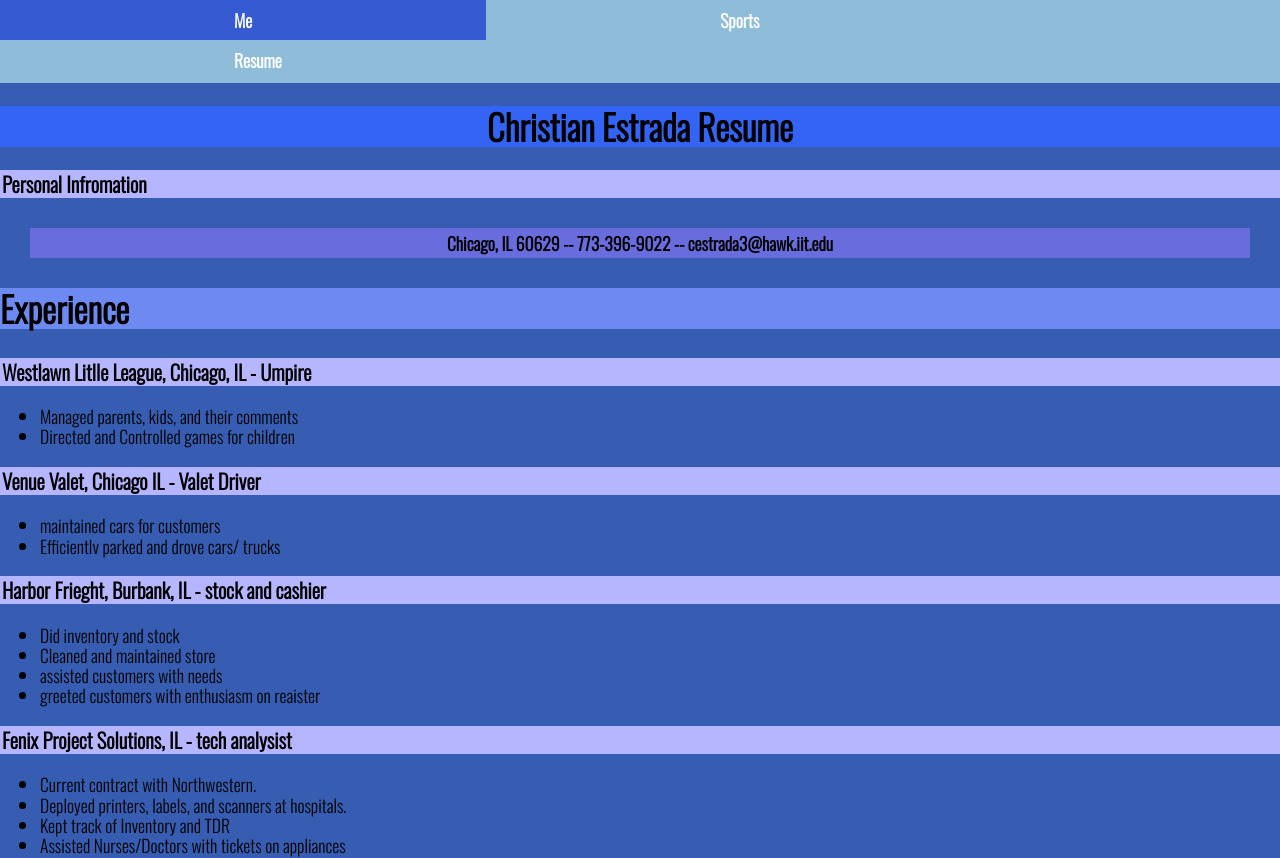
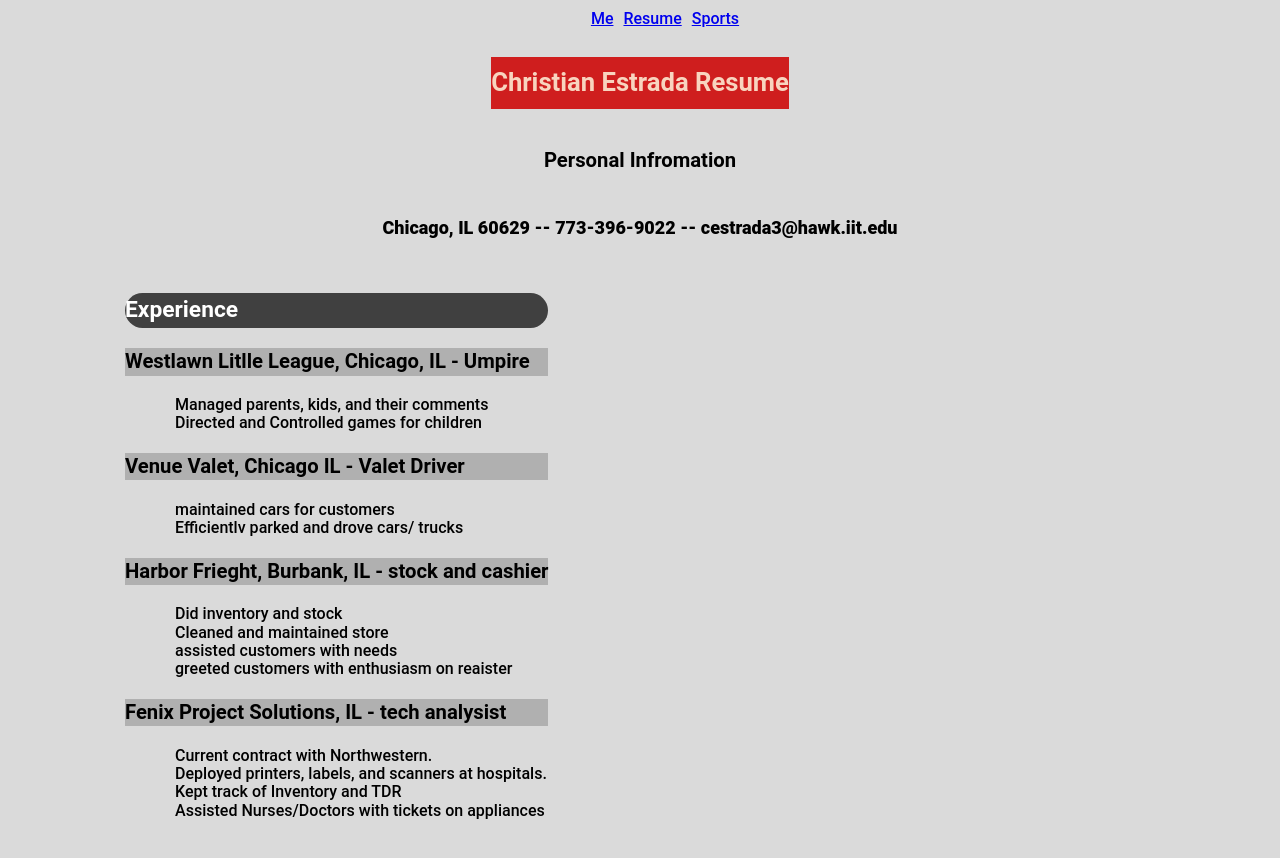
Before and after one commit to cestrada3/project2, a plain HTML site: page resume.html in a window 1280 px wide. Shown: the top 858 px of the page. Drawn offline with nearby package versions, Linux system fonts and the light colour scheme.

Commit message:
Update style.css

```diff
--- a/css/style.css
+++ b/css/style.css
@@ -1,136 +1,137 @@
-body{
-	background-color: #365db1;
-	font-family: 'Oswald', sans-serif;
-	font-size: 1.1em;
+ol, ul{
+	list-style: none;
   }
 
-header {
-  background-color: #8fbdd9;
-  position: relative;
+  section a {
+	  color: #26c99f;
   }
-
-#main-navbar ul {
-  list-style-type: none;
-  padding: 0px;
-  margin: 0px;
-  overflow: hidden;
-  display: inline-block
+  section p {
+	  float: none!important;
   }
-
-#main-navbar ul li {
-  float: left;
-  position: relative;
-}
-
-#main-navbar ul li a {
-  display: block;
-  padding: 10px 234px;
-  color: #fff;
-  text-decoration: Highlight;
-  font-weight: bold;
-}
-
-#main-navbar ul li a:hover {
-  background-color: #365ad1;
-}
-
-#navbar-container {
-  width: 100%;
-  position: relative;
-  text-align: center;
-}
-
-h1 {
-	text-align: center;
-	background-color: #3364F5;
+  section h3 {
+	  background-color: #B0B0B0;
 	  color: #000000;
   }
 
-h4 {
-	text-align: center;
-	background-color: #686cdc;
-	color: #000000;
-	margin: 30px;
-	padding: 5px;
+  *{
+	  box-sizing: border-box;
+  }
+  body {
+	  font-family: 'Roboto', sans-serif;
+	  background-color: #dadada;
+	  font-size: 1em;
+	  font-weight: bold;
+	  font-weight: 500;
+	  /* font-size: 1.5rem; */
   }
 
+  header{
+	width: 100%;
+  }
+  header nav ul{
+	  text-align: center;
+	  display: block;
+	  margin: 0 auto;
+	  width: max-content;
+  }
+  header nav ul li{
+	margin-bottom: 5px;
+	color: #77f;
+	width: max-content;
+  }
+  header nav ul li:nth-child(1){
+	float: left;
+  }
+  header nav ul li:nth-child(2){
+	float: right;
+  }
+  header nav ul li:nth-child(3){
+	float: right;
+  }
+  h1, h2, h3, h4, h5{
+	font-weight: bold;
+	padding-bottom: 1px;
+  }
+  h1{
+	font-size: 1.602em;
+	line-height:2em;
+	background-color: #cf1e1e;
+	color: #f8d4bf;
+  }
   h2{
-	background-color: #6d8af3;
-    font-size: 2em;
-    color: #000000;
-    border-top-left-radius: 0px;
-    border-top-right-radius: 0px;
-    border-bottom-right-radius: 0px;
-    border-bottom-left-radius: 0px;
+	font-size: 1.424em;
+	line-height:1.5em;
+	background-color: #404040;
+	color: #ffffff;
+	border-top-left-radius: 20px;
+	border-top-right-radius: 20px;
+	border-bottom-right-radius: 20px;
+	border-bottom-left-radius: 20px;
   }
-
-h3 {
-    background-color: #b6b5ff;
-    color: #000000;
-	padding: 2px;
+  h3{
+	font-size: 1.266em;
+	line-height:1.3em;
   }
-
-#life{
-	width: 450px;
-	height: 350px;
-	margin: 30px;
-	border: 10px solid rgb(107, 190, 106);
-	position: relative;
-	left:380px;
-	top: 10px;
+  h4{
+	font-size: 1.125em;
   }
-
-#doggy{
-	width: 300px;
-	height: 405px;
-	margin: 30px;
-	border: 10px solid rgb(104, 84, 84);
-	position: relative;
-	left:380px;
-	top: 10px;
+  li{
+	padding-left: 10px;
   }
-
-#school{
-	width: 420px;
-	height: 300px;
-	margin: 30px;
-	border: 10px solid rgb(210, 13, 13);
-	position: relative;
-	left:380px;
-	top: 10px;
+  p ~ p{
+	padding-top: 5px;
   }
-
-#sox{
-	width: 680px;
-	height: 380px;
-	border: 10px solid rgb(168, 164, 164);
-	position: relative;
-	left:420px;
-	top: 10px;
+  nav{
+	height: 30px;
+	margin-top: 10px;
   }
-#bulls{
-	width: 680px;
-	height: 380px;
-	border: 10px solid rgb(225, 52, 52);
-	position: relative;
-	left:420px;
-	top: 10px;
+  section{
+	padding: 10px 0;
   }
-
-#hawks{
-	width: 620px;
-	height: 405px;
-	margin: 30px;
-	border: 10px solid rgb(210, 13, 13);
-	position: relative;
-	left:380px;
-	top: 10px;
+  section section{
+	padding: 0 10px;
   }
-#smart{
-	width: 450px;
-	height: 380px;
-	border: 10px solid rgb(52, 144, 225);
-	position: relative;
-	left:420px;
-	top: 10px;
+  main{
+	padding: 0 10px;
   }
+  @media screen and (min-width: 700px){
+	section{
+	  height: max-content;
+	  display: inline-block;
+	}
+	section h1, section p{
+	  float: left;
+	}
+	.image-holder img{
+	  width: auto;
+	}
+	.image-holder img:nth-child(2n){
+	  float: left;
+	}
+	.image-holder img:nth-child(2n+1){
+	  float: right;
+	}
+  }
+  @media screen and (min-width: 1050px){
+	body{
+	  display: flex;
+	  flex-direction: column;
+	  align-items: center;
+	}
+	main{
+	  width: 1050px;
+	}
+  }
+  img{
+	  height: 100%;
+	  width: 100%;
+	  object-fit: cover;
+	  padding: 5px 0;
+  }
+  iframe {
+	width: 100%;
+	padding: 10px 0;
+  }
+  footer {
+	  color:#ff0000
+  }
```
Lines whose indentation alone changed are shown as unchanged.
